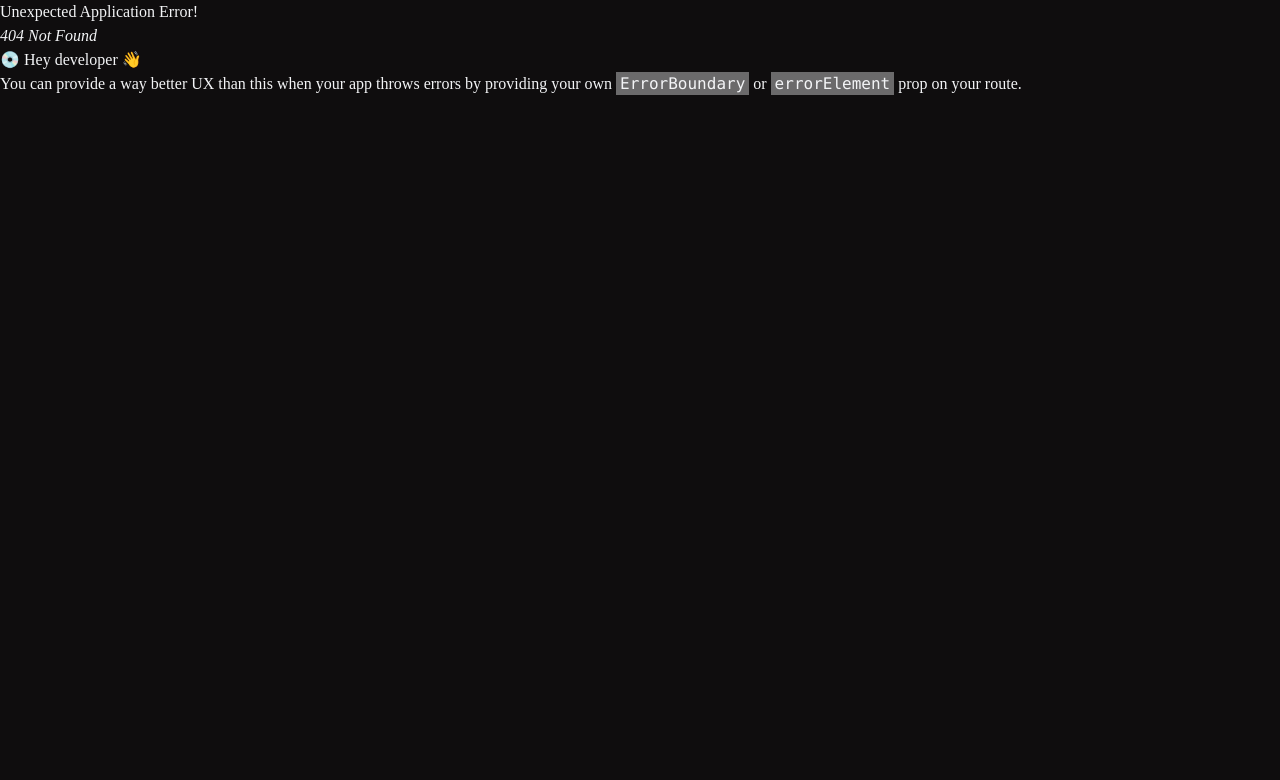
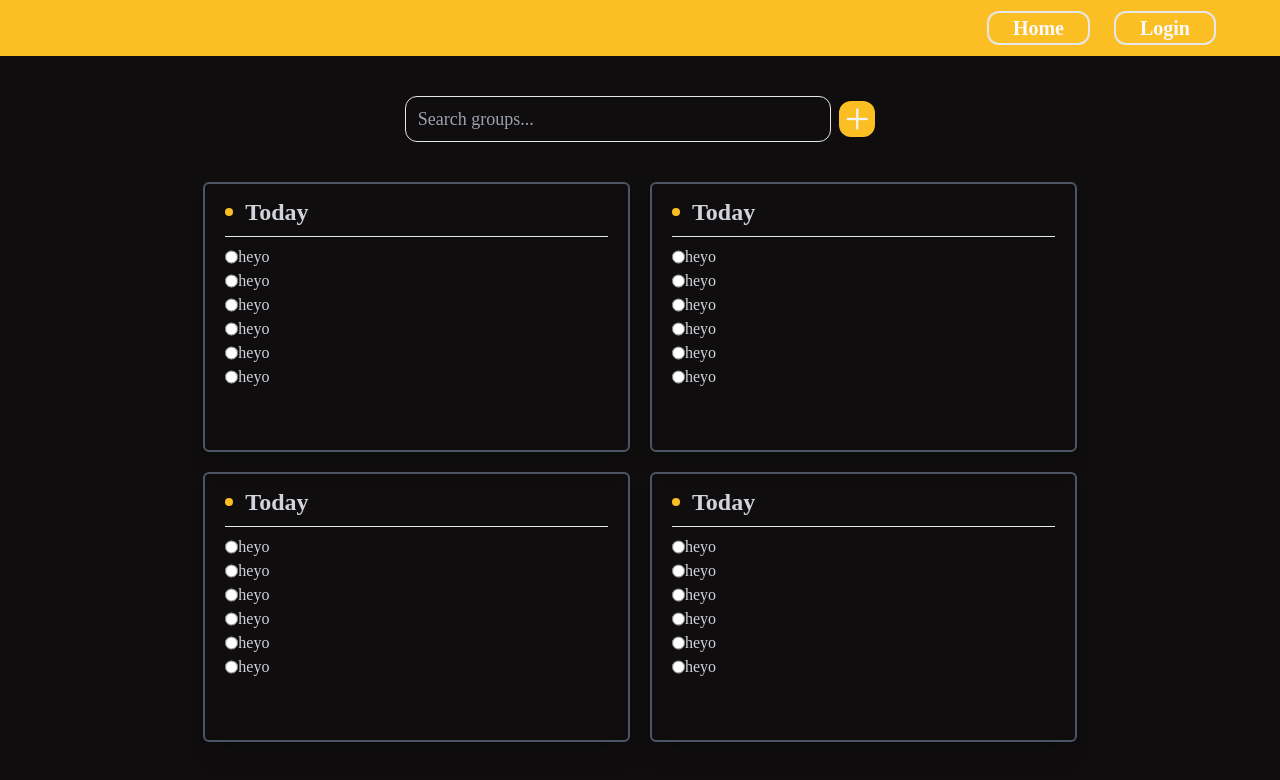
Before and after one commit to basel2053/Todo-Frontend, a React (Vite) app: page /groups in a window 1280 px wide. Before the commit this address had no page. Shown: the top 780 px of the page. Built offline with nearby package versions, Linux system fonts and the light colour scheme; a web font is replaced by a local one.

Commit message:
start groups

```diff
--- /dev/null
+++ b/src/Components/ErrorPage.tsx
@@ -0,0 +1,14 @@
+import Header from './Layout/Header/Header';
+
+const ErrorPage = () => {
+	return (
+		<>
+			<Header />
+			<h1 className='mt-10 text-center text-6xl text-amber-400'>
+				Page Not Found<span className='text-gray-50'>...</span>{' '}
+			</h1>
+		</>
+	);
+};
+
+export default ErrorPage;
--- a/src/Components/Layout/Header/Header.tsx
+++ b/src/Components/Layout/Header/Header.tsx
@@ -1,4 +1,4 @@
-import { Link } from 'react-router-dom';
+import { Link, NavLink } from 'react-router-dom';
 import { useContext } from 'react';
 import AuthContext from '../../../context/auth-context';
 import Button from '../../UI/Button';
@@ -7,22 +7,53 @@ const Header = () => {
 
 	return (
 		<header className='h-14 bg-amber-400 flex items-center justify-end px-[5%]'>
+			<ul className='flex items-center'>
+				<li>
+					<NavLink
+						className={({ isActive }) =>
+							(isActive ? 'bg-gray-100 text-gray-800' : '') +
+							` py-1 px-6 text-gray-50 hover:bg-gray-100 hover:text-gray-800 transition-all text-xl border-2 rounded-xl font-bold`
+						}
+						to='/'
+					>
+						Home
+					</NavLink>
+				</li>
+
+				<li>
 					{!isLogged && (
 						<Link
-					className='py-1 px-6 text-gray-50 hover:bg-gray-100 hover:text-gray-800 transition-all text-xl border-2 rounded-xl font-bold '
+							className='py-1 px-6 text-gray-50 hover:bg-gray-100 hover:text-gray-800 transition-all text-xl border-2 rounded-xl font-bold ml-6'
 							to='/login'
 						>
 							Login
 						</Link>
 					)}
+				</li>
 				{isLogged && (
+					<>
+						<li>
+							<NavLink
+								className={({ isActive }) =>
+									(isActive ? 'bg-gray-100 text-gray-800' : '') +
+									' py-1 px-6 text-gray-50 hover:bg-gray-100 hover:text-gray-800 transition-all text-xl border-2 rounded-xl font-bold ml-6'
+								}
+								to='/groups'
+							>
+								Groups
+							</NavLink>
+						</li>
+						<li>
 							<Button
-					className='py-1 px-6 text-gray-50 hover:bg-gray-100 hover:text-gray-800 transition-all text-xl border-2 rounded-xl font-bold'
+								className='py-[1px] px-6 text-gray-50 hover:bg-gray-100 hover:text-gray-800 transition-all text-xl border-2 rounded-xl font-bold ml-6'
 								onClick={onLogout}
 							>
 								Logout
 							</Button>
+						</li>
+					</>
 				)}
+			</ul>
 		</header>
 	);
 };
--- /dev/null
+++ b/src/Components/Main/Groups/Group.tsx
@@ -0,0 +1,16 @@
+import GroupedTodos from './GroupedTodos';
+
+const Group = () => {
+	return (
+		<article className='w-2/5 border-2 rounded-md px-5 border-gray-600 text-gray-300 shadow-xl'>
+			<div className='flex items-center gap-3 mt-3'>
+				<span className='w-2 h-2 rounded-full bg-amber-400'></span>
+				<h2 className='text-2xl font-bold '>Today</h2>
+			</div>
+			<hr className='border-gray-200 my-2' />
+			<GroupedTodos />
+		</article>
+	);
+};
+
+export default Group;
--- /dev/null
+++ b/src/Components/Main/Groups/GroupItem.tsx
@@ -0,0 +1,21 @@
+import { useState } from 'react';
+
+const GroupItem = () => {
+	const [checked, setChecked] = useState(false);
+	return (
+		<li>
+			<div className='flex '>
+				<input
+					type='radio'
+					checked={checked}
+					onClick={() => {
+						setChecked(!checked);
+					}}
+				/>
+				<span>heyo</span>
+			</div>
+		</li>
+	);
+};
+
+export default GroupItem;
--- /dev/null
+++ b/src/Components/Main/Groups/GroupList.tsx
@@ -0,0 +1,24 @@
+import Button from '../../UI/Button';
+import Input from '../../UI/Input';
+import Group from './Group';
+
+const GroupList = () => {
+	return (
+		<>
+			<div className='flex justify-center items-center mt-10 gap-2'>
+				<Input type='search' placeholder='Search groups...' className='w-1/3' />
+				<Button className='material-symbols-outlined  bg-amber-400 flex items-center justify-center p-1 rounded-full border-none hover:bg-yellow-400 transition-all h-9 w-9 text-4xl'>
+					add
+				</Button>
+			</div>
+			<div className='m-auto flex flex-wrap justify-center gap-5 w-10/12 h-[70vh] mt-10'>
+				<Group />
+				<Group />
+				<Group />
+				<Group />
+			</div>
+		</>
+	);
+};
+
+export default GroupList;
--- /dev/null
+++ b/src/Components/Main/Groups/GroupedTodos.tsx
@@ -0,0 +1,16 @@
+import GroupItem from './GroupItem';
+
+const GroupedTodos = () => {
+	return (
+		<ul>
+			<GroupItem />
+			<GroupItem />
+			<GroupItem />
+			<GroupItem />
+			<GroupItem />
+			<GroupItem />
+		</ul>
+	);
+};
+
+export default GroupedTodos;
--- a/src/Components/Main/Home/TodoHeader.tsx
+++ b/src/Components/Main/Home/TodoHeader.tsx
@@ -5,17 +5,23 @@ const TodoHeader = (props: {
 	todoSearchHandler: React.ChangeEventHandler;
 	onActive: React.MouseEventHandler;
 	onComplete: React.MouseEventHandler;
+	isActive: boolean;
+	isCompleted: boolean;
 }) => {
 	return (
 		<div className='flex bg-amber-300 mb-4 py-2 rounded'>
 			<button
-				className='mx-5 text-gray-900 hover:text-teal-500 font-bold text-lg transition-all'
+				className={`mx-5 text-gray-900 hover:text-teal-500 font-bold text-lg transition-all ${
+					props.isActive ? 'text-teal-500' : ''
+				}`}
 				onClick={props.onActive}
 			>
 				Active
 			</button>
 			<button
-				className='mx-5 text-gray-900 hover:text-rose-500 font-bold text-lg transition-all'
+				className={`mx-5 text-gray-900 hover:text-rose-500 font-bold text-lg transition-all ${
+					props.isCompleted ? 'text-red-500' : ''
+				}`}
 				onClick={props.onComplete}
 			>
 				Completed
--- a/src/Components/Main/Home/TodosList.tsx
+++ b/src/Components/Main/Home/TodosList.tsx
@@ -117,6 +117,8 @@ const TodosList = (props: {
 				todoSearchHandler={todoSearchHandler}
 				onActive={onActiveHandler}
 				onComplete={onCompleteHandler}
+				isActive={toggleActive}
+				isCompleted={toggleCompleted}
 			/>
 			<ul>
 				{!toggleActive && !toggleCompleted && !query && props.todos.length > 0 ? (
--- a/src/index.css
+++ b/src/index.css
@@ -2,6 +2,9 @@
 @tailwind base;
 @tailwind components;
 @tailwind utilities;
+
+@layer components {
+}
 
 .specific-date::-webkit-datetime-edit {
 	padding: 1em;
--- a/src/index.tsx
+++ b/src/index.tsx
@@ -8,15 +8,23 @@ import Login from './Components/Auth/Login/Login';
 import Root from './Components/Root';
 import Signup from './Components/Auth/Signup/Signup';
 import { AuthContextProvider } from './context/auth-context';
+import ErrorPage from './Components/ErrorPage';
+import GroupList from './Components/Main/Groups/GroupList';
 
 const router = createBrowserRouter([
 	{
 		path: '/',
 		element: <Root />,
+		errorElement: <ErrorPage />,
 		children: [
 			{
 				path: '/',
 				element: <Home />,
+				index: true,
+			},
+			{
+				path: '/groups',
+				element: <GroupList />,
 			},
 			{
 				path: '/login',
```
Lines whose indentation alone changed are shown as unchanged.
